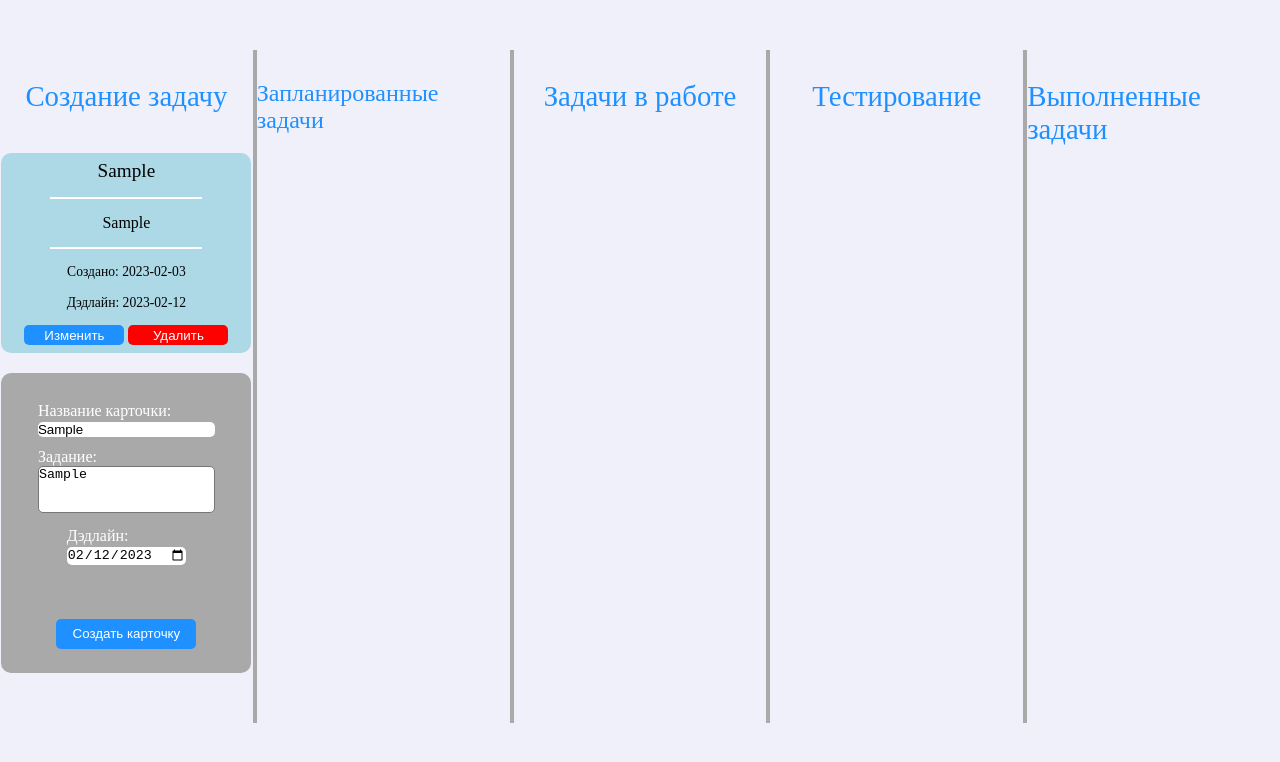
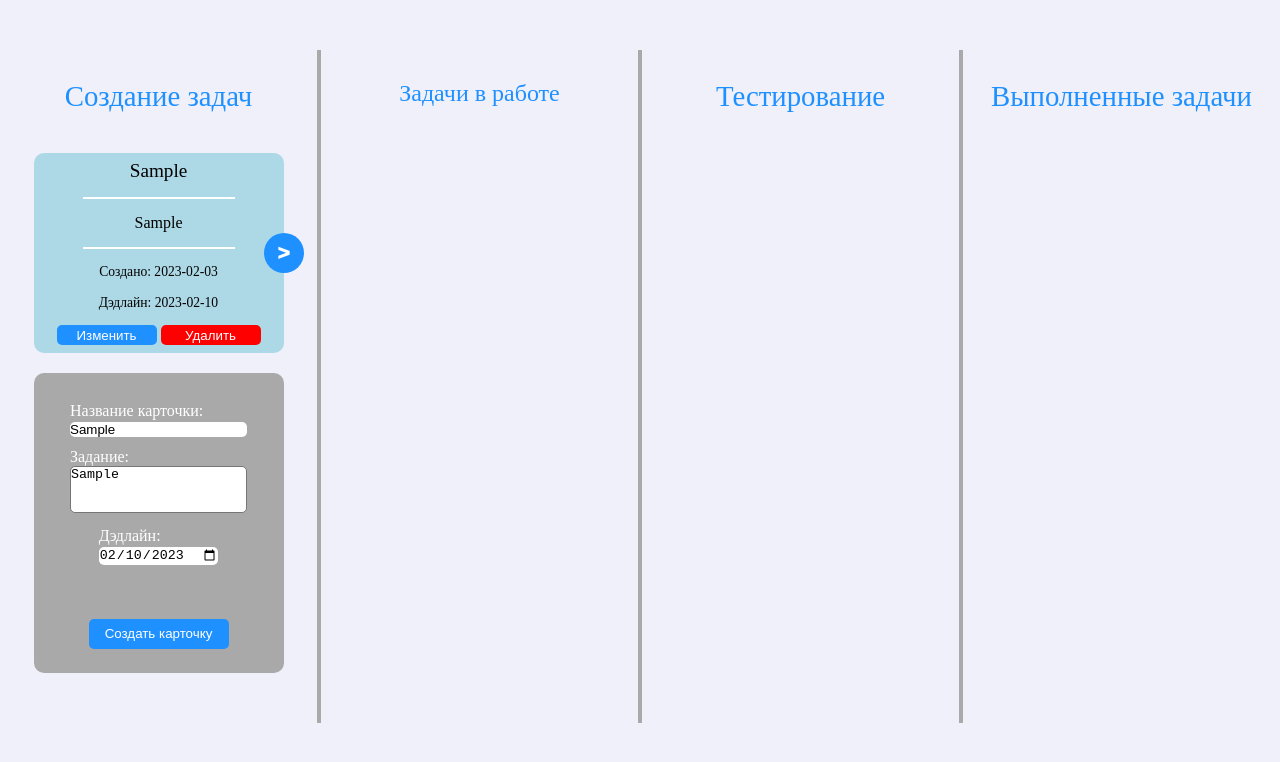
Before and after one commit to 2two2d/vue_practice_task3, a plain HTML site: page index.html in a window 1280 px wide. Both pictures are taken after typing "Sample", "Sample" into the empty fields and a click on the input "Создать карточку". Drawn offline with Linux system fonts and the light colour scheme.

Commit message:
added move buttons

```diff
--- a/src/css/style.css
+++ b/src/css/style.css
@@ -45,7 +45,7 @@ hr{
     align-items: center;
 }
 
-#fifth_col{
+#forth_col{
     border: none
 }
 
@@ -94,7 +94,8 @@ input{
     border: none;
 }
 
-#card{
+#card > div{
+    position: relative;
     height: 200px;
     width: 250px;
     margin: 20px 0 20px 0;
@@ -127,7 +128,7 @@ input{
     font-size: 0.85em;
 }
 
-#change_button{
+.just_button{
     width: 100px;
     height: 20px;
     border-radius: 5px;
@@ -136,7 +137,7 @@ input{
     color: white;
 }
 
-#delete_button{
+.danger_button{
     width: 100px;
     height: 20px;
     border-radius: 5px;
@@ -144,3 +145,26 @@ input{
     background-color: red;
     color: white;
 }
+
+.moveBackBtn, .moveForwardBtn{
+    margin-bottom: 50px;
+    background-color: dodgerblue;
+    color: white;
+    font-weight: 1000;
+    font-size: 1.3em;
+    border-radius: 100%;
+    border: none;
+    width: 40px;
+    height: 40px;
+    position: absolute;
+}
+
+.moveBackBtn{
+    top: 80px;
+    right: 230px;
+}
+
+.moveForwardBtn{
+    top: 80px;
+    left: 230px;
+}
--- a/src/main.js
+++ b/src/main.js
@@ -6,7 +6,7 @@ Vue.component('main-board', {
             <p id="errorp">{{error}}</p>
             <div id="blocks_div">
                 <div id="first_col" class="col">
-                    <p class="col_title">Создание задачу</p>
+                    <p class="col_title">Создание задач</p>
                     <point-card v-for="card in blockOneCards" :pointsAndTitle="card"></point-card>
                     <form>
                         <div id="upperFormDiv">
@@ -27,17 +27,14 @@ Vue.component('main-board', {
                     </form>
                 </div>
                 <div id="second_col" class="col">
-                    <p class="col_title" style="font-size: 1.5em">Запланированные задачи</p>
+                    <p class="col_title" style="font-size: 1.5em">Задачи в работе</p>
                     <point-card v-for="card in blockTwoCards" :pointsAndTitle="card"></point-card>
                 </div>
                 <div id="third_col" class="col">
-                    <p class="col_title">Задачи в работе</p>
+                    <p class="col_title">Тестирование</p>
                     <point-card v-for="card in blockThreeCards" :pointsAndTitle="card"></point-card>
                 </div>
                 <div id="forth_col" class="col">
-                    <p class="col_title">Тестирование</p>
-                </div>
-                <div id="fifth_col" class="col">
                     <p class="col_title">Выполненные задачи</p>
                 </div>
             </div>
@@ -52,7 +49,6 @@ Vue.component('main-board', {
             blockTwoCards: [],
             blockThreeCards: [],
             blockForthCards: [],
-            blockFifthCards: [],
             renderComponent: true,
         }
     },
@@ -63,7 +59,13 @@ Vue.component('main-board', {
                                         task: this.cardTask ? this.cardTask : 'Задание',
                                         deadline: this.deadline,
                                         createdAt: this.currentDate,
-                                        toDelete: false})
+                                        updatedAt: null,
+                                        toDelete: false,
+                                        toChange: false,
+                                        toMoveBack: false,
+                                        toMoveForward: false,
+                                        btnBack: false,
+                                        btnForward: true})
 
                 this.error = ''
 
@@ -96,21 +98,20 @@ Vue.component('main-board', {
     mounted(){
         eventBus.$on('cardDelete', ()=>{
             for(let column in this.allCardsByColumns){
-                for(let card in column){
+                for(let card in column+1){
                     if(this.allCardsByColumns[column][card].toDelete){
                         this.allCardsByColumns[column].splice(card, 1)
                     }
                 }
             }
-
         })
     },
     computed: {
         allCardsByColumns() {
-            return [this.blockOneCards, this.blockTwoCards, this.blockThreeCards, this.blockForthCards, this.blockFifthCards]
+            return [this.blockOneCards, this.blockTwoCards, this.blockThreeCards, this.blockForthCards]
         },
         deadline(){
-            return new Date(3600*24*1000*19400).toISOString().substring(0,10)
+            return new Date(new Date().getTime() + 24 * 60 * 60 * 1000 * 7).toISOString().substring(0,10)
         },
         currentDate() {
             return new Date().toISOString().substring(0,10)
@@ -121,15 +122,29 @@ Vue.component('main-board', {
 Vue.component('point-card', {
     template: `
         <div id="card">
+            <div v-if="pointsAndTitle.toChange===false">
+                <button v-if="pointsAndTitle.btnBack" @click="moveForward()" class="moveBackBtn"><</button>
+                <button v-if="pointsAndTitle.btnForward" @click="moveBack()" class="moveForwardBtn">></button>
                 <p id="cardTitle">{{pointsAndTitle.title}}</p>
                 <hr>
                 <p>{{pointsAndTitle.task}}</p>
                 <hr>
                 <p class="cardDate">Создано: {{pointsAndTitle.createdAt}}</p>
                 <p class="cardDate">Дэдлайн: {{pointsAndTitle.deadline}}</p>
+                <p v-if="pointsAndTitle.updatedAt" class="cardDate">Обновлён: {{pointsAndTitle.updatedAt}}</p>
                 <div class="cardBtnsDiv">
-                <button id="change_button">Изменить</button>
-                <button id="delete_button" @click="pointsAndTitle.toDelete=true; cardDelete()">Удалить</button>
+                    <button class="just_button" @click="pointsAndTitle.toChange=true">Изменить</button>
+                    <button class="danger_button" @click="pointsAndTitle.toDelete=true; cardDelete()">Удалить</button>
+                </div>
+            </div>
+            <div v-else>
+                <p>Название: <input type="text" v-model="reserveTitle"></p>
+                <p>Задание: <input type="text" v-model="reserveTask"></p>
+                <p>Дэдлайн: <input type="date" v-model="reserveDeadLine"></p>
+                <div class="cardBtnsDiv">
+                    <button class="just_button" @click="pointsAndTitle.toChange=false">Отмена</button>
+                    <button class="just_button" @click="cardUpdate();setUpdateMark();pointsAndTitle.toChange=false">Изменить</button>
+                </div>
             </div>
         </div>
     `,
@@ -139,10 +154,28 @@ Vue.component('point-card', {
     methods: {
         cardDelete(){
             eventBus.$emit('cardDelete')
+        },
+        cardUpdate(){
+            this.pointsAndTitle.title = this.reserveTitle
+            this.pointsAndTitle.task = this.reserveTask
+            this.pointsAndTitle.deadline = this.reserveDeadLine
+        },
+        setUpdateMark(){
+            this.pointsAndTitle.updatedAt = new Date().toISOString().substring(0,10) + ' ' +  new Date().toISOString().substring(11,19)
+        },
+        moveForward(){
+            eventBus.$emit('cardMoveForward')
+        },
+        moveBack(){
+            eventBus.$emit('cardMoveBack')
         }
     },
-    computed: {
-
+    data() {
+        return{
+            reserveTitle: JSON.parse(JSON.stringify(this.pointsAndTitle.title)),
+            reserveTask: JSON.parse(JSON.stringify(this.pointsAndTitle.task)),
+            reserveDeadLine: JSON.parse(JSON.stringify(this.pointsAndTitle.deadline))
+        };
     }
 })
 
```
Lines whose indentation alone changed are shown as unchanged.
